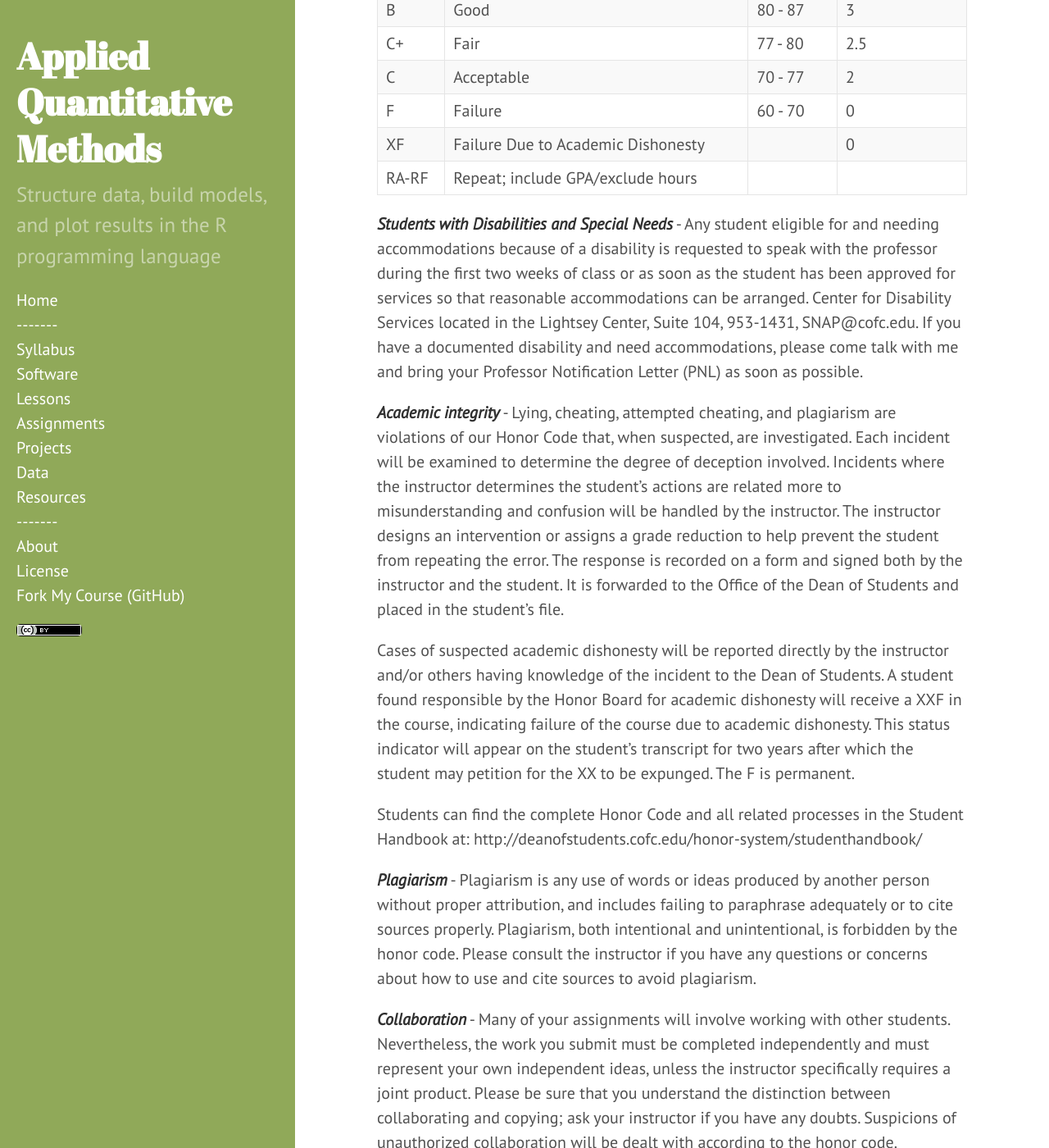
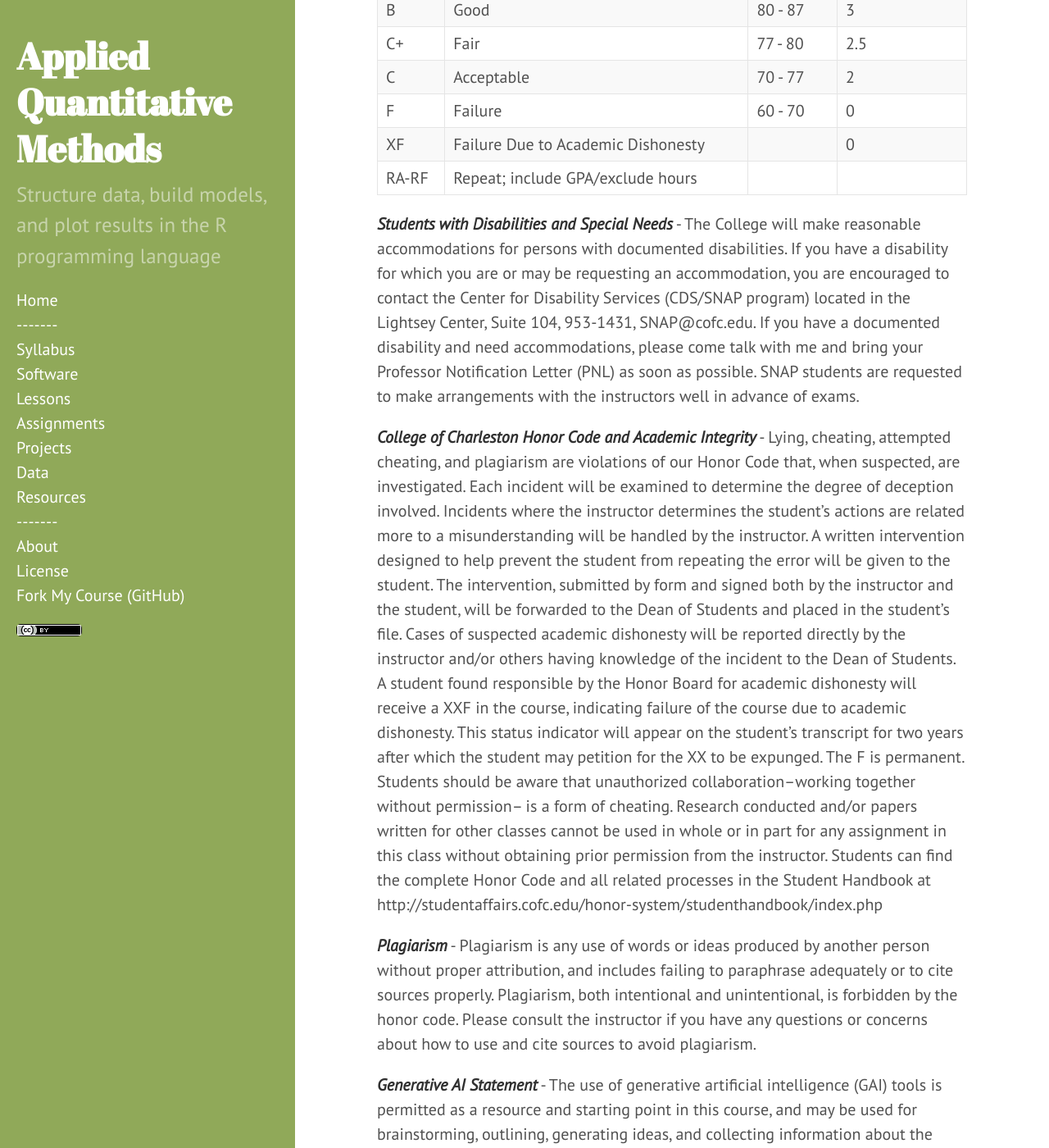
Before and after one commit to dmcglinn/quant_methods, a Jekyll site: the page built from syllabus.md, in a window 1280 px wide and 1400 px high, scrolled down 5850 px. Shown: the whole window at 82% size. Built offline with Jekyll 4.4.1, drawn with Linux system fonts in a browser that asks for light colours; some of the changed text lies outside the part shown.

Commit message:
Add AI statement to syllabus

```diff
--- a/syllabus.md
+++ b/syllabus.md
@@ -214,42 +214,52 @@ Final grades will be assigned based on the following scale:
 | RA-RF  | Repeat; include GPA/exclude hours  |          |                |
 
 
-**_Students with Disabilities and Special Needs_** - Any student eligible for
-and needing accommodations because of a disability is requested to speak with
-the professor during the first two weeks of class or as soon as the student has
-been approved for services so that reasonable accommodations can be arranged.
-Center for Disability Services located in the Lightsey Center, Suite 104,
-953-1431, SNAP@cofc.edu. If you have a documented disability and need
-accommodations, please come talk with me and bring your Professor Notification
-Letter (PNL) as soon as possible.
+**_Students with Disabilities and Special Needs_** - The College will make
+reasonable accommodations for persons with documented disabilities. If you have
+a disability for which you are or may be requesting an accommodation, you are
+encouraged to contact the Center for Disability Services (CDS/SNAP program)
+located in the Lightsey Center, Suite 104, 953-1431, SNAP@cofc.edu. If you have
+a documented disability and need accommodations, please come talk with me and
+bring your Professor Notification Letter (PNL) as soon as possible. SNAP
+students are requested to make arrangements with the
+instructors well in advance of exams.
 
-**_Academic integrity_** - Lying, cheating, attempted cheating, and plagiarism
-are violations of our Honor Code that, when suspected, are investigated. Each
-incident will be examined to determine the degree of deception involved.
-Incidents where the instructor determines the student’s actions are related more
-to misunderstanding and confusion will be handled by the instructor. The
-instructor designs an intervention or assigns a grade reduction to help prevent
-the student from repeating the error. The response is recorded on a form and
-signed both by the instructor and the student. It is forwarded to the Office of
-the Dean of Students and placed in the student’s file.
+**_College of Charleston Honor Code and Academic Integrity_** - Lying, cheating,
+attempted cheating, and plagiarism are violations of our Honor Code that, when
+suspected, are investigated.  Each incident will be examined to determine the
+degree of deception involved. Incidents where the instructor determines the
+student’s actions are related more to a misunderstanding will be handled by the
+instructor.  A written intervention designed to help prevent the student from
+repeating the error will be given to the student.  The intervention, submitted
+by form and signed both by the instructor and the student, will be forwarded to
+the Dean of Students and placed in the student’s file. Cases of suspected
+academic dishonesty will be reported directly by the instructor and/or others
+having knowledge of the incident to the Dean of Students.  A student found
+responsible by the Honor Board for academic dishonesty will receive a XXF in the
+course, indicating failure of the course due to academic dishonesty.  This
+status indicator will appear on the student’s transcript for two years after
+which the student may petition for the XX to be expunged.  The F is permanent.
+Students should be aware that unauthorized collaboration--working together
+without permission-- is a form of cheating. Research conducted and/or papers
+written for other classes cannot be used in whole or in part for any assignment
+in this class without obtaining prior permission from the instructor. Students
+can find the complete Honor Code and all related processes in the Student
+Handbook at
+http://studentaffairs.cofc.edu/honor-system/studenthandbook/index.php
 
-Cases of suspected academic dishonesty will be reported directly by the
-instructor and/or others having knowledge of the incident to the Dean of
-Students. A student found responsible by the Honor Board for academic dishonesty
-will receive a XXF in the course, indicating failure of the course due to
-academic dishonesty. This status indicator will appear on the student’s
-transcript for two years after which the student may petition for the XX to be
-expunged. The F is permanent.
-
-Students can find the complete Honor Code and all
-related processes in the Student Handbook at:
-http://deanofstudents.cofc.edu/honor-system/studenthandbook/
 
 **_Plagiarism_** - Plagiarism is any use of words or ideas produced by another
 person without proper attribution, and includes failing to paraphrase adequately
 or to cite sources properly. Plagiarism, both intentional and unintentional, is
 forbidden by the honor code. Please consult the instructor if you have any
 questions or concerns about how to use and cite sources to avoid plagiarism.
+
+**_Generative AI Statement_** - The use of generative artificial intelligence
+(GAI) tools is permitted as a resource and starting point in this course, and
+may be used for brainstorming, outlining, generating ideas, and collecting
+information about the basic understanding of a topic/idea. **All uses of GAI
+must be cited and have appropriate documentation and references.** Failure to do
+so constitutes an Honor Code violation and will be reported to the Honor Board.
 
 **_Collaboration_** - Many of your assignments will involve working with other
 students. Nevertheless, the work you submit must be completed independently and
@@ -263,7 +273,10 @@ honor code.
 has done for this or any other class or project, either in whole or in part, is
 a violation of the honor code, even if the work is revised.
 
-**_OAKS_** - OAKS, including Gradebook, will be used for this course throughout the semester to provide the syllabus and class materials and grades for each assignment, which will be regularly posted. The official course webpage will be used for disseminating lecture materials.
+**_OAKS_** - OAKS, including Gradebook, will be used for this course throughout
+the semester to provide the syllabus, turning in assignments, and grades for each
+assignment, which will be regularly posted. The official course webpage will be
+used for disseminating lecture materials.
 
 **_Inclement Weather, Pandemic or Substantial Interruption of Instruction_** -
 If in-person classes are suspended, faculty will announce to their students a
```
